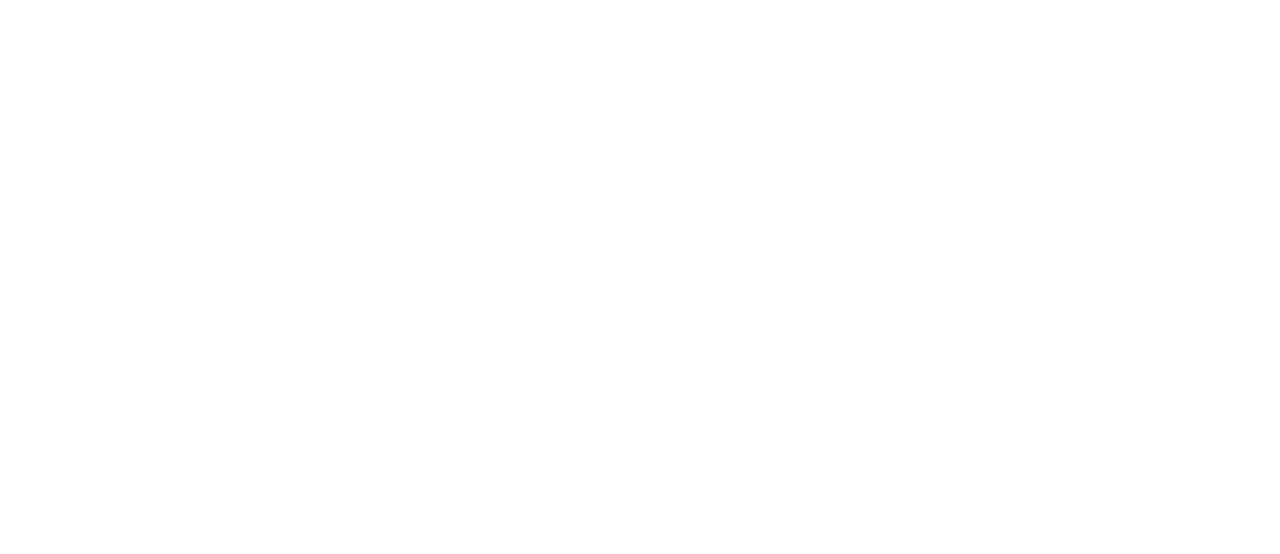
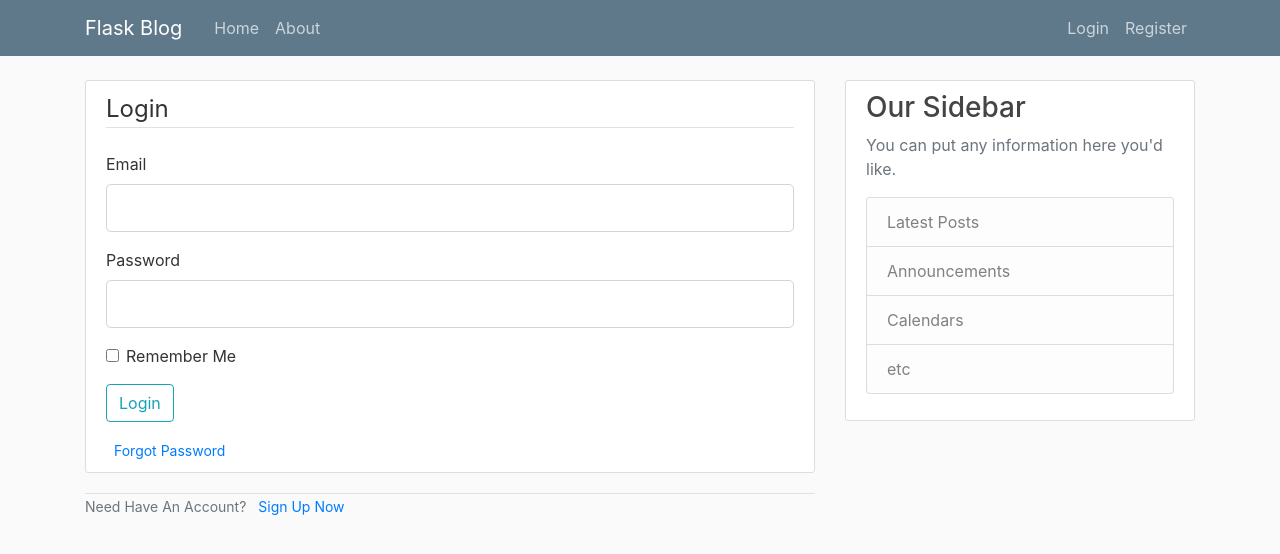
Before and after one commit to Faizol-Shobola/flask-blog, a Flask app: page /login in a window 1280 px wide. Before the commit the part shown is empty. Shown: the top 554 px of the page. Run offline with Flask 2, Linux system fonts and the light colour scheme.

Commit message:
Create login form

```diff
--- a/flaskblog.py
+++ b/flaskblog.py
@@ -41,9 +41,15 @@
     return render_template('register.html', title='Register', form=form)
 
 
-@app.route("/login")
+@app.route("/login", methods=['GET', 'POST'])
 def login():
     form = LoginForm()
+    if form.validate_on_submit():
+        if form.email.data == 'admin@blog.com' and form.password.data == 'password':
+            flash('You have been logged in!', 'success')
+            return redirect(url_for('home'))
+        else:
+            flash('Login Unsuccessful. Please check username and password', 'danger')
     return render_template('login.html', title='login', form=form)
 
 
--- a/forms.py
+++ b/forms.py
@@ -15,4 +15,4 @@
     email = StringField('Email', validators=[DataRequired(), Email()])
     password = PasswordField('Password', validators=[DataRequired()])
     remember = BooleanField('Remember Me')
-    submit = SubmitField('Sign Up')
+    submit = SubmitField('Login')
--- a/templates/layout.html
+++ b/templates/layout.html
@@ -24,13 +24,13 @@
           </button>
           <div class="collapse navbar-collapse" id="navbarToggle">
             <div class="navbar-nav mr-auto">
-              <a class="nav-item nav-link" href="/">Home</a>
-              <a class="nav-item nav-link" href="/about">About</a>
+              <a class="nav-item nav-link" href="{{ url_for('home') }}">Home</a>
+              <a class="nav-item nav-link" href="{{ url_for('about') }}">About</a>
             </div>
             <!-- Navbar Right Side -->
             <div class="navbar-nav">
-              <a class="nav-item nav-link" href="/login">Login</a>
-              <a class="nav-item nav-link" href="/register">Register</a>
+              <a class="nav-item nav-link" href="{{ url_for('login') }}">Login</a>
+              <a class="nav-item nav-link" href="{{ url_for('register') }}">Register</a>
             </div>
           </div>
         </div>
--- a/templates/login.html
+++ b/templates/login.html
@@ -0,0 +1,52 @@
+{% extends "layout.html"%}
+{% block content %}
+    <div class="content-section">
+        <form method="post" action="">
+            {{ form.hidden_tag() }}
+            <fieldset class="form-group">
+                <legend class="border-bottom mb-4">Login</legend>
+                <div class="form-group">
+                    {{ form.email.label(class="form-control-label") }}
+                    {% if form.email.errors %}
+                        {{ form.email(class="form-control form-control-lg is-invalid") }}
+                        <div class="invalid-feedback">
+                            {% for error in form.email.errors %}
+                                <span>{{ error }}</span>
+                            {% endfor%}
+                        </div>
+                    {% else %}
+                        {{ form.email(class="form-control form-control-lg") }}
+                    {% endif %}
+                </div>
+                <div class="form-group">
+                    {{ form.password.label(class="form-control-label") }}
+                    {% if form.password.errors %}
+                        {{ form.password(class="form-control form-control-lg is-invalid") }}
+                        <div class="invalid-feedback">
+                            {% for error in form.password.errors %}
+                                <span>{{ error }}</span>
+                            {% endfor%}
+                        </div>
+                    {% else %}
+                        {{ form.password(class="form-control form-control-lg") }}
+                    {% endif %}
+                </div>
+                <div class="form-check">
+                    {{ form.remember(class="form-check-input") }}
+                    {{ form.remember.label(class="form-check-label") }}
+                </div>
+            </fieldset>
+            <div class="form-group">
+                {{ form.submit(class="btn btn-outline-info") }}
+            </div>
+            <small class="text-muted ml-2">
+                <a href="#">Forgot Password</a>
+            </small>
+        </form>
+    </div>
+    <div class="border-top">
+        <small class="text-muted">
+            Need Have An Account? <a href="{{ url_for('login') }}" class="ml-2">Sign Up Now</a>
+        </small>
+    </div>
+{% endblock content %}
```
